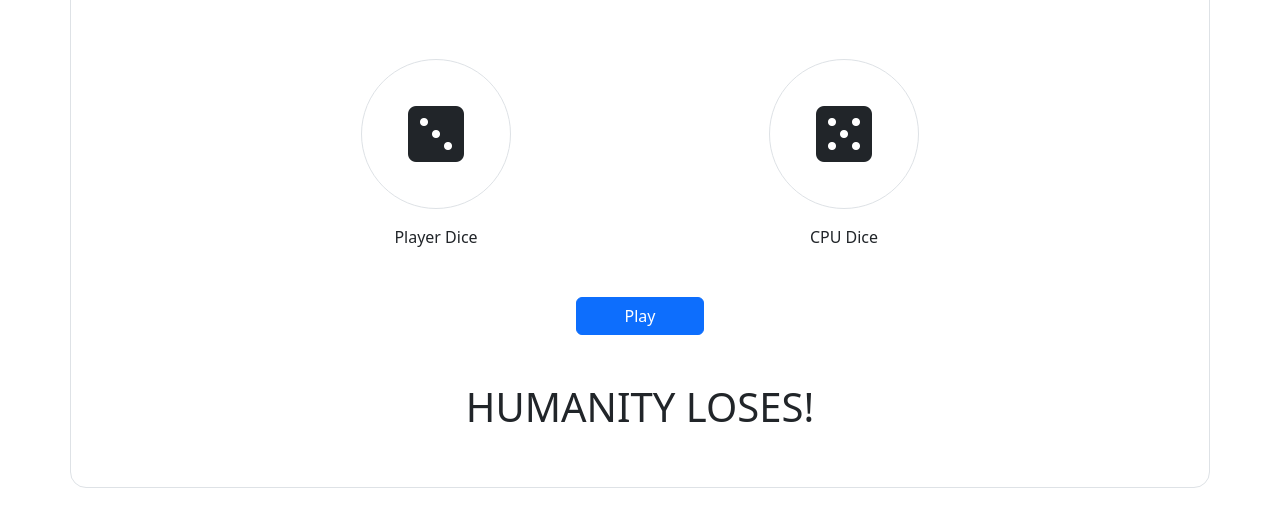
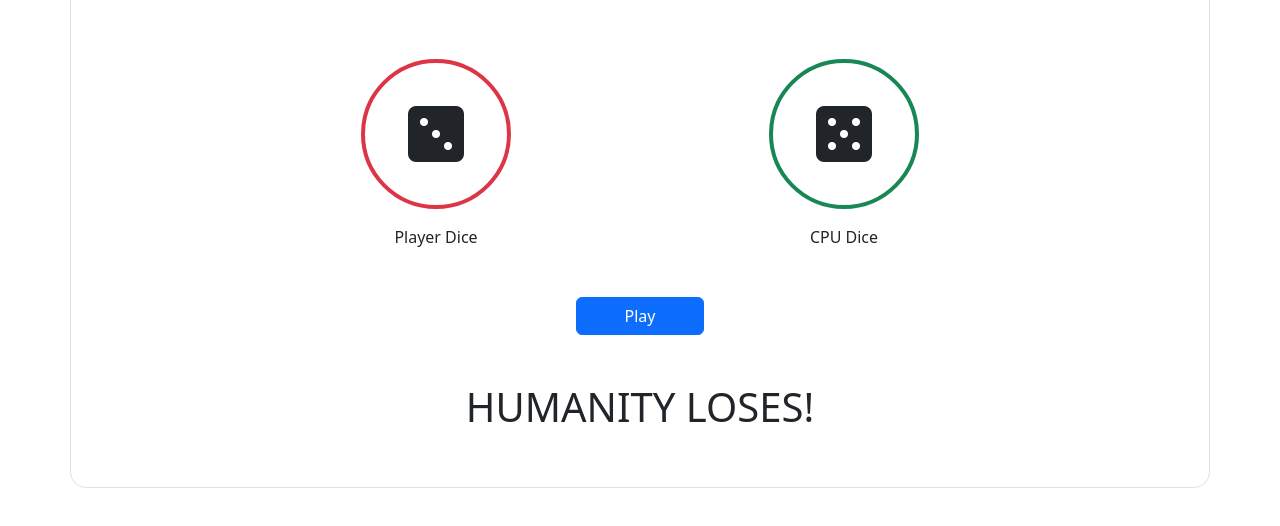
Before and after one commit to aSwanting/js-mail-dadi, a plain HTML site: page index.html in a window 1280 px wide. Both pictures are taken after a click on the button "Play". Shown: the part 406-932 px from the top of the page. Drawn offline with nearby package versions, Linux system fonts and the light colour scheme.

Commit message:
add: animation for dice game

```diff
--- a/css/style.css
+++ b/css/style.css
@@ -5,3 +5,8 @@
     justify-content: center;
     align-items: center;
 }
+
+.number-box.active {
+    transform: rotate(5turn);
+    transition: all, 1s;
+}
--- a/index.html
+++ b/index.html
@@ -13,7 +13,7 @@
         crossorigin="anonymous" referrerpolicy="no-referrer" />
 </head>
 
-<body>
+<body id="reflow">
 
     <main class="app-main p-5">
 
@@ -45,14 +45,14 @@
             <div class="d-flex justify-content-evenly mb-5">
 
                 <div>
-                    <div class="number-box border rounded-circle display-3 m-3" id="playerNumberDOM">
+                    <div class="number-box border border-4 rounded-circle display-3 m-3" id="playerNumberDOM">
                         <i class="fas fa-dice"></i>
                     </div>
                     <div>Player Dice</div>
                 </div>
 
                 <div>
-                    <div class="number-box border rounded-circle display-3 m-3" id="computerNumberDOM">
+                    <div class="number-box border border-4 rounded-circle display-3 m-3" id="computerNumberDOM">
                         <i class="fas fa-dice"></i>
                     </div>
                     <div>CPU Dice</div>
--- a/js/script.js
+++ b/js/script.js
@@ -54,16 +54,11 @@ document.getElementById("checkBtnDOM").addEventListener("click", function valida
 
 })
 
-// Generate random number from 1 - 6
+// Generate random number from 1 - 6, animate dice
 function rollDice() {
 
-    const diceSide = Math.floor(Math.random() * (6 - 1 + 1) + 1)
-    return diceSide
-}
-
-
-// Press Play button to choose a winner
-document.getElementById("playBtnDOM").addEventListener("click", function chooseWinner() {
+    const playerDice = document.getElementById("playerNumberDOM")
+    const computerDice = document.getElementById("computerNumberDOM")
 
     const diceSides = [
         `<i class="fas fa-dice-one"></i>`,
@@ -74,17 +69,55 @@ document.getElementById("playBtnDOM").addEventListener("click", function chooseW
         `<i class="fas fa-dice-six"></i>`,
     ]
 
-    const playerNumber = rollDice()
-    const computerNumber = rollDice()
+    const playerNumber = Math.floor(Math.random() * (6 - 1 + 1) + 1)
+    const computerNumber = Math.floor(Math.random() * (6 - 1 + 1) + 1)
+
+    playerDice.classList.remove("active")
+    computerDice.classList.remove("active")
+    document.getElementById("reflow").offsetWidth
+
+    playerDice.innerHTML = diceSides[playerNumber - 1]
+    playerDice.classList.add("active")
+
+    computerDice.innerHTML = diceSides[computerNumber - 1]
+    computerDice.classList.add("active")
+
+    return { playerNumber, computerNumber }
+
+}
+
+
+// Play game on click, print winner
+document.getElementById("playBtnDOM").addEventListener("click", function chooseWinner() {
+
+    document.getElementById("gameResultsDOM").innerHTML = "..."
+
+    const results = rollDice()
     let gameResults
 
-    document.getElementById("playerNumberDOM").innerHTML = diceSides[playerNumber-1]
-    document.getElementById("computerNumberDOM").innerHTML = diceSides[computerNumber-1]
+    document.getElementById("playerNumberDOM").classList.remove("border-success", "border-danger", "border-warning")
+    document.getElementById("computerNumberDOM").classList.remove("border-success", "border-danger", "border-warning")
 
-    playerNumber > computerNumber ? gameResults = "Humanity wins!"
-        : playerNumber < computerNumber ? gameResults = "Humanity loses!"
-            : gameResults = "It's a tie!"
+    setTimeout(() => {
 
-    document.getElementById("gameResultsDOM").innerHTML = gameResults
+        if (results.playerNumber > results.computerNumber) {
+            gameResults = "Humanity wins!"
+            document.getElementById("playerNumberDOM").classList.add("border-success")
+            document.getElementById("computerNumberDOM").classList.add("border-danger")
+
+        } else if (results.playerNumber < results.computerNumber) {
+            gameResults = "Humanity loses!"
+            document.getElementById("playerNumberDOM").classList.add("border-danger")
+            document.getElementById("computerNumberDOM").classList.add("border-success")
+
+        } else {
+            gameResults = "It's a tie!"
+            document.getElementById("playerNumberDOM").classList.add("border-warning")
+            document.getElementById("computerNumberDOM").classList.add("border-warning")
+        }
+
+        document.getElementById("gameResultsDOM").innerHTML = gameResults
+
+    }, 1000);
 
 })
```
